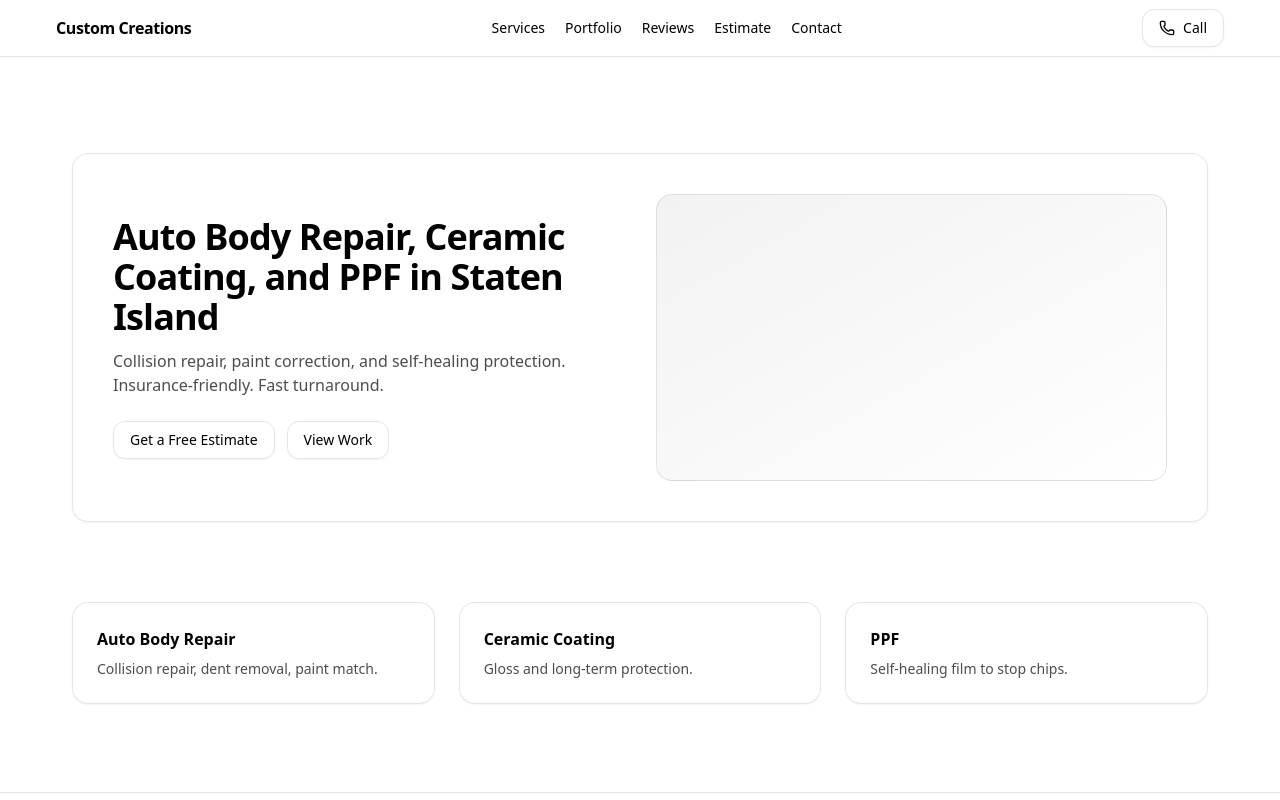
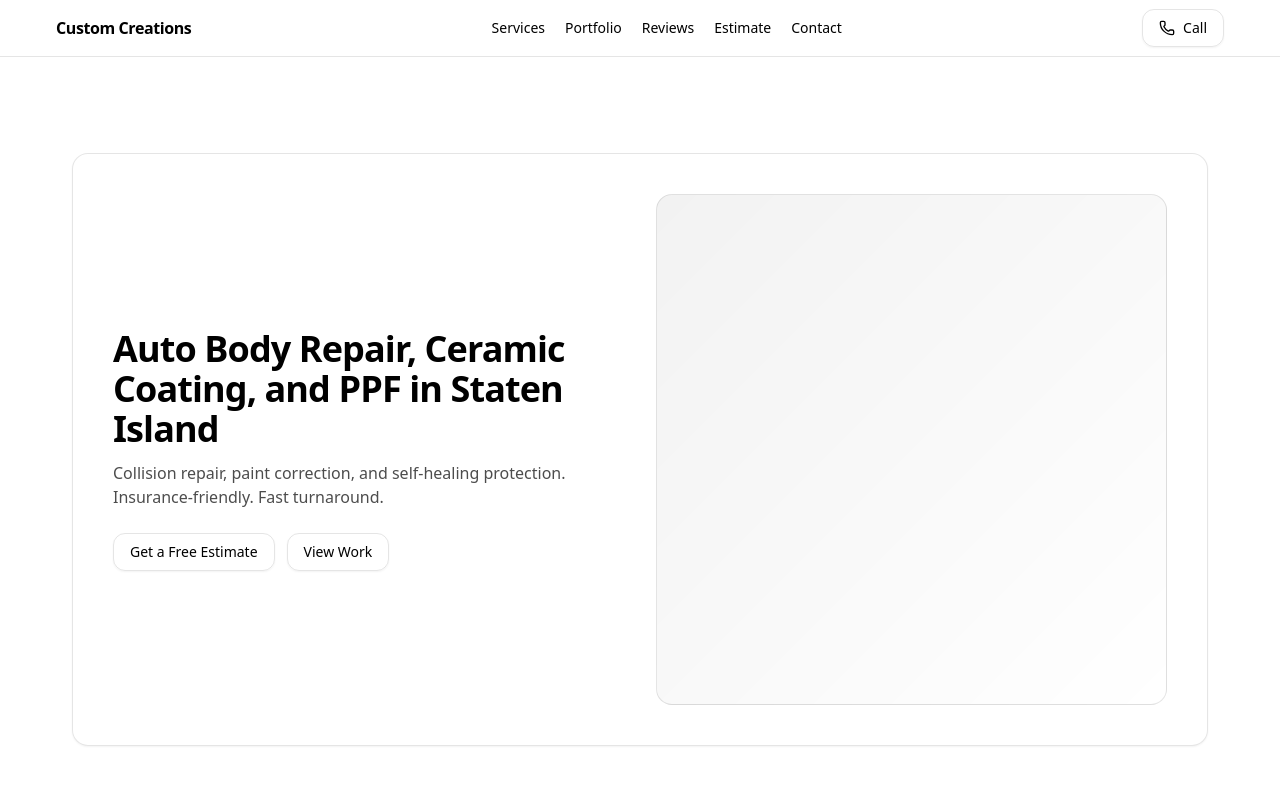
Before and after one commit to tdiorio2323/custom-creations, a Next.js app: page / in a window 1280 px wide. Shown: the top 800 px of the page. Built offline with nearby package versions, Linux system fonts and the light colour scheme.

Commit message:
Update hero image to square aspect ratio and improve card proportions

```diff
--- a/components/hero.tsx
+++ b/components/hero.tsx
@@ -2,8 +2,8 @@ export default function Hero() {
   return (
     <section className="relative">
       <div className="container py-12 md:py-16">
-        <div className="card p-6 md:p-10 grid md:grid-cols-2 gap-8 items-center">
-          <div>
+        <div className="card p-6 md:p-10 grid md:grid-cols-2 gap-8 items-stretch">
+          <div className="flex flex-col justify-center">
             <h1 className="text-3xl md:text-4xl font-semibold tracking-tight">
               Auto Body Repair, Ceramic Coating, and PPF in Staten Island
             </h1>
@@ -15,7 +15,7 @@ export default function Hero() {
               <a className="btn" href="/portfolio">View Work</a>
             </div>
           </div>
-          <div className="aspect-video rounded-2xl bg-gradient-to-br from-black/5 to-black/0 border border-black/10"></div>
+          <div className="aspect-square rounded-2xl bg-gradient-to-br from-black/5 to-black/0 border border-black/10"></div>
         </div>
       </div>
     </section>
```
